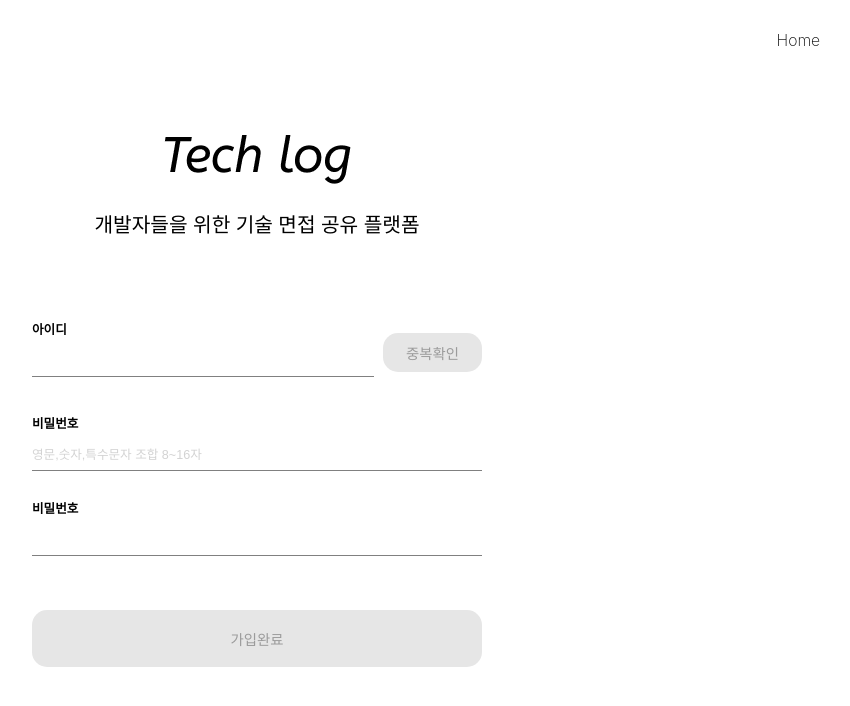
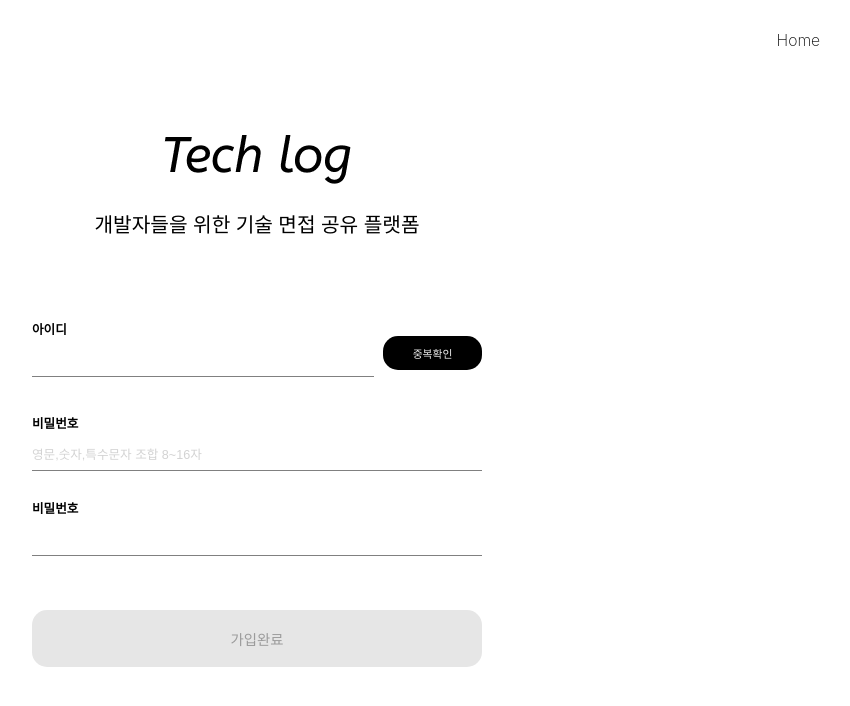
Before and after one commit to prgrms-fe-devcourse/NFE1-1-3-techLog, a React (Create React App) app in the folder frontend/: page /signup in a window 1280 px wide. Shown: the top 706 px of the page, without its empty margins (383-1233 px from the left). Built offline with nearby package versions, Linux system fonts and the light colour scheme.

Commit message:
design: 중복확인 버튼 색상 변경

```diff
--- a/frontend/src/components/Button/DuplicateButton/index.tsx
+++ b/frontend/src/components/Button/DuplicateButton/index.tsx
@@ -11,16 +11,16 @@ interface DuplicateButtonProps {
 const Button = styled.button<{ width?: string }>`
   width: ${({ width }) => width || '100%'};
   padding: 1rem 0; /* 높이를 줄이기 위해 패딩 값 조정 */
-  background-color: ${({ disabled }) => (disabled ? '#E6E6E6' : '#000000')};
-  color: ${({ disabled }) => (disabled ? '#9B9B9B' : '#FFFFFF')};
-  font-size: 1.6rem;
+  background-color: ${({ disabled }) => (disabled ? '#000000' : '#000000')};
+  color: ${({ disabled }) => (disabled ? '#EEEEEE' : '#FFFFFF')};
+  font-size: 1.2rem;
   border: none;
   border-radius: 15px;
   cursor: ${({ disabled }) => (disabled ? 'not-allowed' : 'pointer')};
-  transition: background-color 0.3s ease;
+  transition: background-color 0.2s ease;
 
   &:hover {
-    background-color: ${({ disabled }) => (disabled ? '#E6E6E6' : '#333333')};
+    background-color: ${({ disabled }) => (disabled ? '#000000' : '#333333')};
   }
 
   &:active {
```
